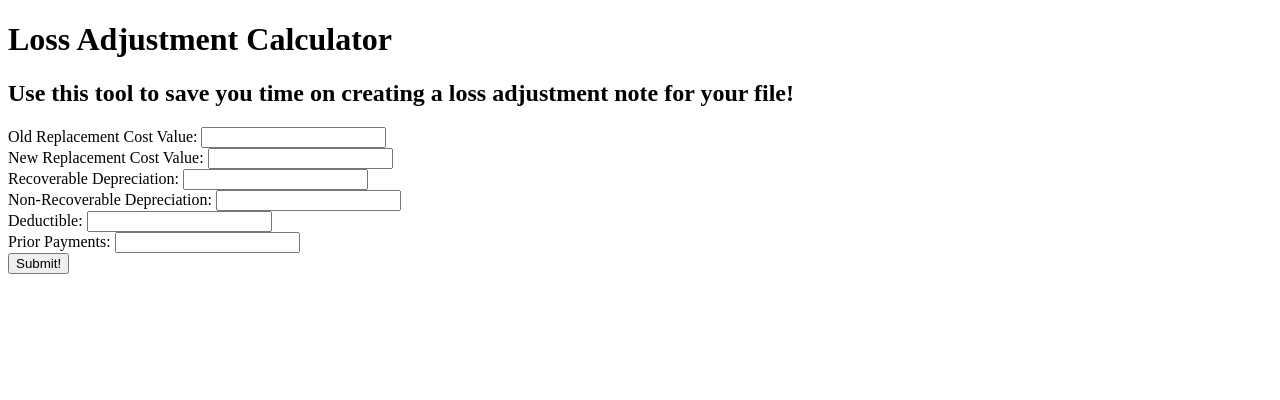
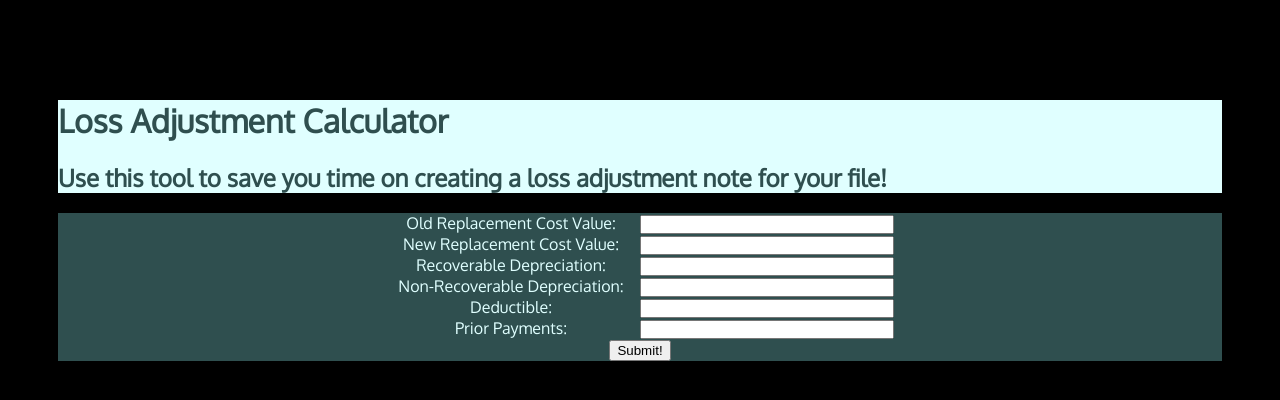
Before and after one commit to johnhealycodes/LossAdjustmentCalculator, a plain HTML site: page index.html in a window 1280 px wide. Drawn offline with Linux system fonts and the light colour scheme.

Commit message:
added JS script and updated some CSS elements

```diff
--- a/index.css
+++ b/index.css
@@ -0,0 +1,41 @@
+body {
+    background-color: black;
+    color: white;
+    font-family: 'Oxygen', sans-serif;
+}
+
+#header {
+    background-color: lightcyan;
+    color: darkslategray;
+    min-width: 100px;
+    margin-top: 100px;
+    margin-right: 50px;
+    margin-left: 50px;
+    margin-bottom: 0px;
+
+
+}
+
+.calculator {
+    background-color: darkslategray;
+    color:lightcyan;
+    margin-top: 0px;
+    margin-bottom: 50px;
+    margin-right: 50px;
+    margin-left: 50px;
+    text-align: center;
+}
+.entry{
+    display: inline-block;
+    float: center;
+    clear: center;
+    width: 250px;
+    padding:0%
+}
+.box {
+    display: inline-block;
+    float: center;
+    clear: left;
+    width: 250px;
+    padding:0%
+}
--- a/index.html
+++ b/index.html
@@ -1,34 +1,44 @@
 <!DOCTYPE html>
 <html lang="en">
 <head>
+    <link rel="stylesheet" href="index.css">
+    <link rel="preconnect" href="https://fonts.googleapis.com">
+    <link rel="preconnect" href="https://fonts.gstatic.com" crossorigin>
+    <link href="https://fonts.googleapis.com/css2?family=Oxygen&display=swap" rel="stylesheet">
     <meta charset="UTF-8">
     <meta http-equiv="X-UA-Compatible" content="IE=edge">
     <meta name="viewport" content="width=device-width, initial-scale=1.0">
     <title>Loss Adjustment Calculator</title>
 </head>
 <body>
-    <h1>Loss Adjustment Calculator</h1>
-    <h2>Use this tool to save you time on creating a loss adjustment note for your file!</h2>
-    <form>
-    <label for="fname">Old Replacement Cost Value:</label>
-    <input type="text" id="oldRCV" name="oldRCV" value=""><br>
+    <div id='header'>
+        <h1>Loss Adjustment Calculator</h1>
+        <h2>Use this tool to save you time on creating a loss adjustment note for your file!</h2>
+    </div>
 
-    <label for="fname">New Replacement Cost Value:</label>
-    <input type="text" id="oldRCV" name="oldRCV" value=""><br>
+    <div class="calculator">
+        <form>
+            <label class='entry'>Old Replacement Cost Value:</label>
+            <input class='box' type="text" value=""><br>
 
-    <label for="fname">Recoverable Depreciation:</label>
-    <input type="text" id="oldRCV" name="oldRCV" value=""><br>
+            <label class='entry'>New Replacement Cost Value:</label>
+            <input class='box' type="text" value=""><br>
 
-    <label for="fname">Non-Recoverable Depreciation:</label>
-    <input type="text" id="oldRCV" name="oldRCV" value=""><br>
+            <label class='entry'>Recoverable Depreciation:</label>
+            <input class='box' type="text" value=""><br>
 
-    <label for="fname">Deductible:</label>
-    <input type="text" id="oldRCV" name="oldRCV" value=""><br>
+            <label class='entry'>Non-Recoverable Depreciation:</label>
+            <input class='box' type="text" value=""><br>
 
-    <label for="fname">Prior Payments:</label>
-    <input type="text" id="oldRCV" name="oldRCV" value=""><br>
+            <label class='entry'>Deductible:</label>
+            <input class='box' type="text" value=""><br>
 
-    <button type="button">Submit!</button>
-    </form>
+            <label class='entry'>Prior Payments:</label>
+            <input class='box' type="text" value=""><br>
+
+            <button type="button">Submit!</button>
+        </form>
+    </div>
+    <script src="index.js"></script>
 </body>
 </html>
--- a/index.js
+++ b/index.js
@@ -0,0 +1,7 @@
+console.log('hello world');
+
+let i = 0;
+for (let i = 1; i <= 5; i++) {
+    console.log(i)
+
+}
```
